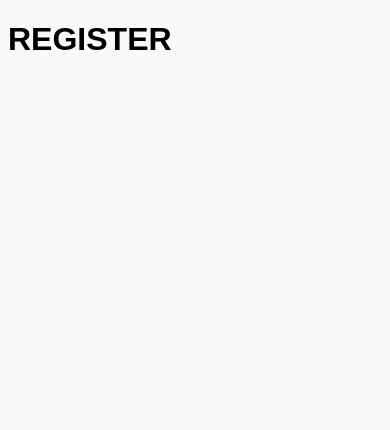
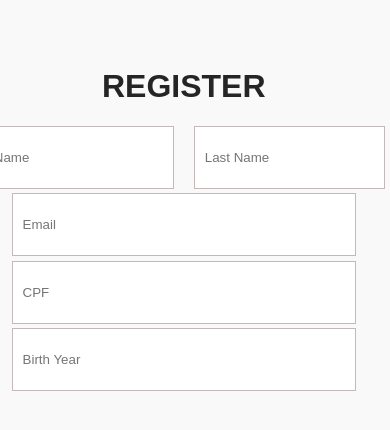
Before and after one commit to talescoelho/Library, a React (Create React App) app in the folder library-front/: page /register in a window 390 px wide. Shown: the top 430 px of the page. Built offline with nearby package versions, Linux system fonts and the light colour scheme; the HTML template or start-up script is replaced by a standard one; a web font is replaced by a local one.

Commit message:
Added mobile size

```diff
--- a/library-front/src/Pages/Register.jsx
+++ b/library-front/src/Pages/Register.jsx
@@ -1,9 +1,20 @@
 import React from 'react';
+
+import '../css/Register.css';
 
 function Register() {
   return (
-    <div>
-      <h1>REGISTER</h1>
+    <div className="register-container">
+      <h1 className="register-title">REGISTER</h1>
+
+      <div className="register-form-1">
+        <input className="register-input" placeholder="Name" />
+        <input className="register-input" placeholder="Last Name" />
+      </div>
+
+      <input className="register-input-1" placeholder="Email" />
+      <input className="register-input-1" placeholder="CPF" />
+      <input className="register-input-1" placeholder="Birth Year" />
     </div>
   );
 }
--- a/library-front/src/css/Home.css
+++ b/library-front/src/css/Home.css
@@ -19,6 +19,7 @@ body {
   height: 7vh;
   width: 50vh;
   margin-top: 0.5vh;
+  max-width: 97%;
 }
 
 .login-button {
@@ -31,6 +32,7 @@ body {
   margin-top: 2vh;
   height: 7vh;
   width: 52vh;
+  max-width: 100%;
 }
 
 .login-forgot {
--- /dev/null
+++ b/library-front/src/css/Register.css
@@ -0,0 +1,38 @@
+body {
+  background-color: #f9f9f9;
+}
+
+.register-container {
+  text-align: center;
+  max-width: 94%;
+}
+
+.register-title {
+  color: #252525;
+  margin-top: 8vh;
+}
+
+.register-input {
+  border: 1px solid #c4b8b8;
+  padding-left: 10px;
+  height: 7vh;
+  width: 45.25vh;
+  margin-top: 0.5vh;
+  margin: 0 10px;
+}
+
+.register-form-1 {
+  display: flex;
+  justify-content: center;
+}
+
+.register-input-1 {
+  max-width: 94%;
+  border: 1px solid #c4b8b8;
+  padding-left: 10px;
+  display: block;
+  margin: 0 auto;
+  height: 7vh;
+  width: 95.5vh;
+  margin-top: 0.5vh;
+}
```
